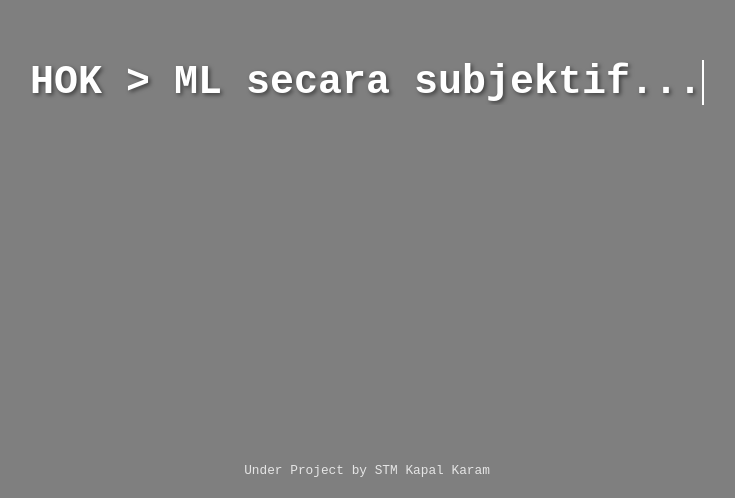
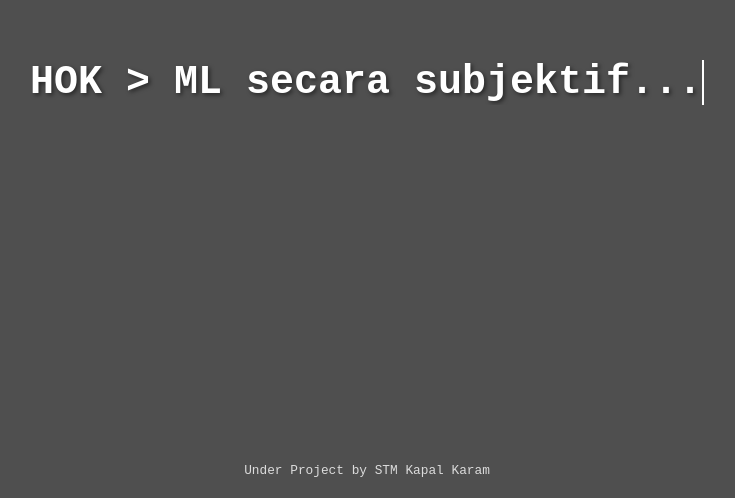
Before and after one commit to justeita/website-scieforsea, a plain HTML site: page index.html in a window 1280 px wide. Shown: the part 302-800 px from the top of the page, without its empty margins (273-1008 px from the left). Drawn offline with Linux system fonts and the light colour scheme; the site is published under a folder, as on GitHub Pages, so addresses that start at the root find nothing.

Commit message:
Update style.css

```diff
--- a/style/style.css
+++ b/style/style.css
@@ -6,7 +6,7 @@
 
 body {
     min-height: 100vh;
-    background-image: linear-gradient(rgba(0,0,0,0.5), rgba(0,0,0,0.5)), url('/img/bg/errorBackground.gif');
+    background-image: linear-gradient(rgba(0,0,0,0.5), rgba(0,0,0,0.5)), url('../img/bg/errorBackground.gif');
     background-size: cover;
     background-position: center;
     background-repeat: no-repeat;
```
